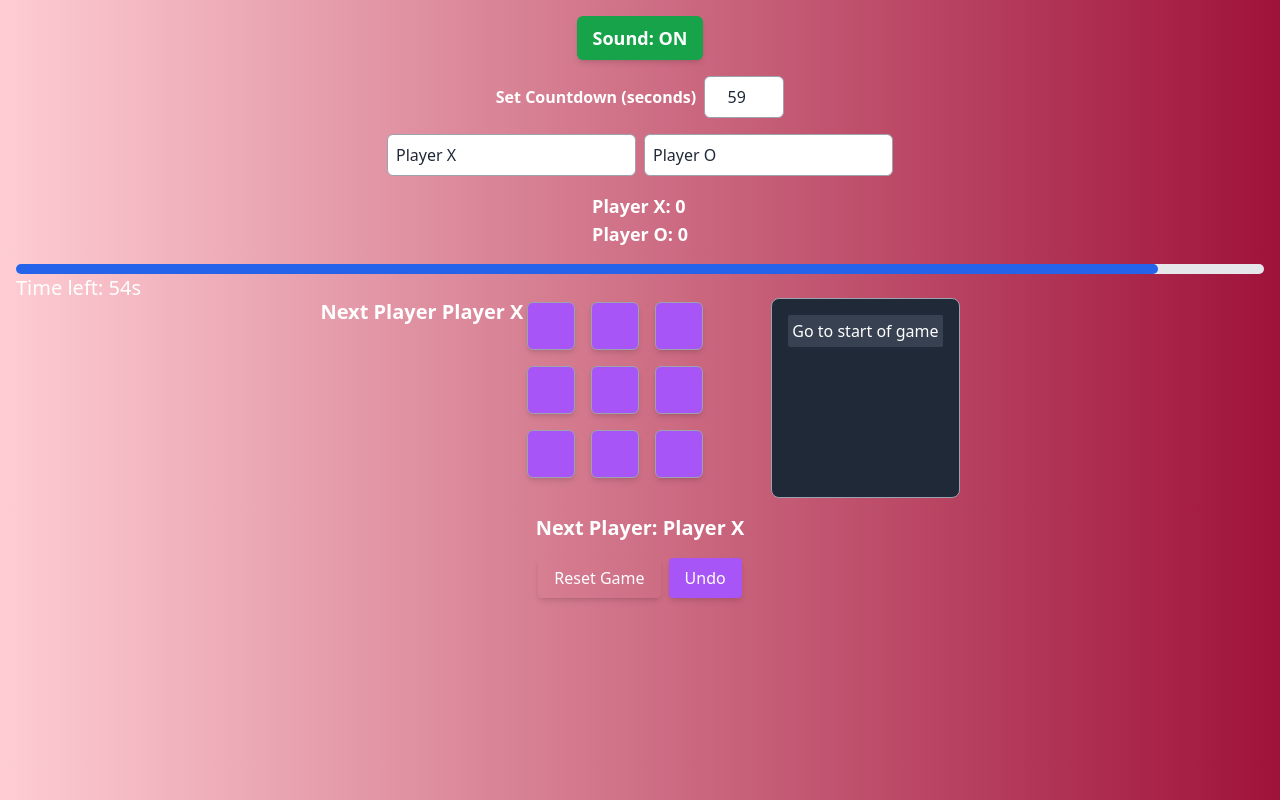
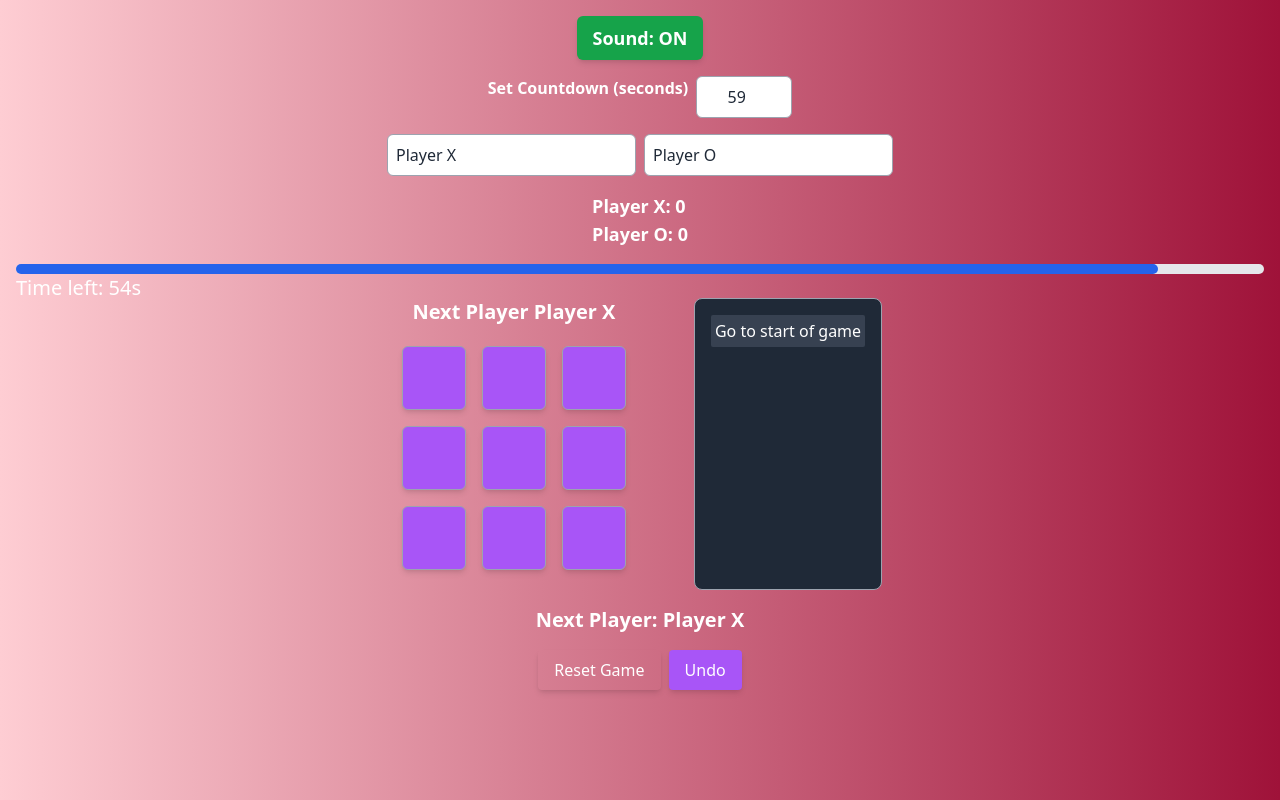
Before and after one commit to md-sazzadul/tic-tac-toe, a React (Vite) app: page / in a window 1280 px wide. Built offline with nearby package versions, Linux system fonts and the light colour scheme.

Commit message:
added responsive improvements

```diff
--- a/src/components/Board/Board.jsx
+++ b/src/components/Board/Board.jsx
@@ -35,8 +35,10 @@ const Board = ({
   }
 
   return (
-    <>
-      <div className="text-xl font-semibold mb-4">{status}</div>
+    <div className="w-full max-w-xs sm:max-w-md">
+      <div className="text-lg sm:text-xl font-semibold mb-4 text-center">
+        {status}
+      </div>
       <div className="grid grid-cols-3 gap-2">
         {squares.map((square, i) => (
           <Square
@@ -47,7 +49,7 @@ const Board = ({
           />
         ))}
       </div>
-    </>
+    </div>
   );
 };
 
--- a/src/components/Game/Game.jsx
+++ b/src/components/Game/Game.jsx
@@ -126,8 +126,11 @@ const Game = () => {
       >
         {soundEnabled ? "Sound: ON" : "Sound: OFF"}
       </button>
-      <div className="mb-4">
-        <label className="text-white font-bold mr-2" htmlFor="countdown">
+      <div className="mb-4 text-center sm:flex sm:justify-center">
+        <label
+          className="text-white font-bold mr-2 sm:mb-0 mb-2"
+          htmlFor="countdown"
+        >
           Set Countdown (seconds)
         </label>
         <input
@@ -137,7 +140,7 @@ const Game = () => {
           onChange={(e) =>
             setCountdownDuration(Math.max(1, Number(e.target.value)))
           }
-          className="p-2 rounded-md border border-gray-400 bg-white text-gray-800 w-20 text-center"
+          className="p-2 rounded-md border border-gray-400 bg-white text-gray-800 w-24 text-center"
         />
       </div>
       <div className="mb-4 w-full sm:w-auto flex flex-col sm:flex-row justify-center items-center">
@@ -198,15 +201,15 @@ const Game = () => {
           ? "It's a draw!"
           : `Next Player: ${xIsNext ? playerX : playerO}`}{" "}
       </div>
-      <div className="mt-4 flex justify-center">
+      <div className="mt-4 flex justify-center flex-wrap gap-2">
         <button
-          className="bg-white-500 text-white py-2 px-4 rounded mr-2 shadow-md hover:bg-red-700 transition duration-300"
+          className="bg-white-500 text-white py-2 px-4 rounded shadow-md hover:bg-red-700 transition duration-300 text-sm sm:text-base"
           onClick={resetGame}
         >
           Reset Game
         </button>
         <button
-          className="bg-purple-500 text-white py-2 px-4 rounded shadow-md hover:bg-blue-700 transition duration-300"
+          className="bg-purple-500 text-white py-2 px-4 rounded shadow-md hover:bg-blue-700 transition duration-300 text-sm sm:text-base"
           onClick={handleUndo}
         >
           Undo
--- a/src/components/Square/Square.jsx
+++ b/src/components/Square/Square.jsx
@@ -1,7 +1,7 @@
 const Square = ({ value, onSquareClick, isWinningSquare }) => {
   return (
     <button
-      className={`h-12 w-12 m-1 leading-9 text-lg font-bold border border-gray-400 rounded-md shadow-md transition duration-300 ${
+      className={`h-12 w-12 sm:h-16 sm:w-16 m-1 leading-9 text-lg sm:text-xl font-bold border border-gray-400 rounded-md shadow-md transition duration-300 ${
         isWinningSquare
           ? "winning-line"
           : "bg-purple-500 text-gray-800 hover:bg-gray-200"
```
